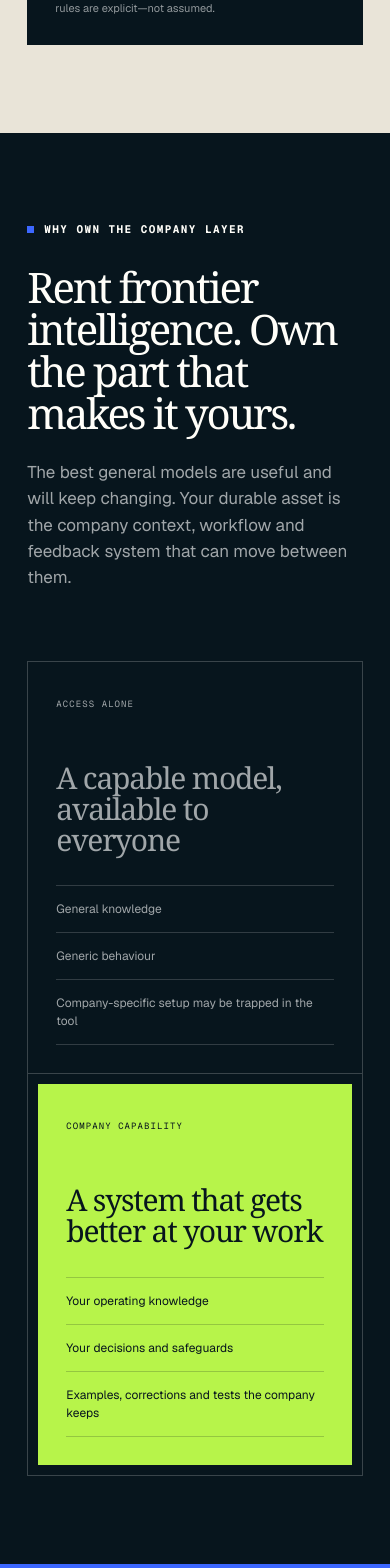
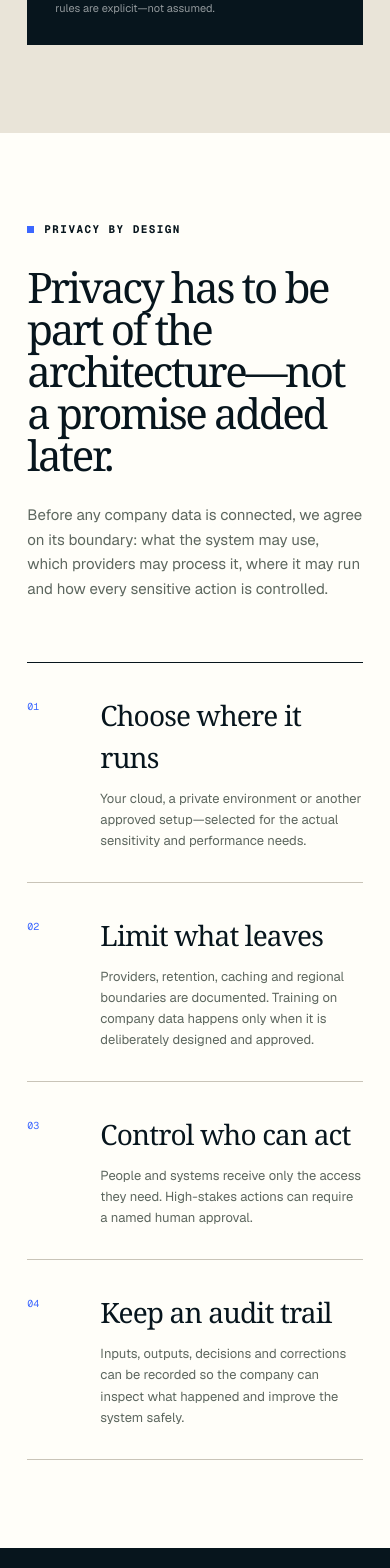
Before and after one commit to yusufhgmail/enterprise-llm, a Next.js app in the folder website/: page /en in a window 390 px wide. Shown: the part 4860-6428 px from the top of the page. Built offline with nearby package versions, Linux system fonts and the light colour scheme.

Commit message:
Add explicit privacy architecture section

```diff
--- a/website/app/en/page.tsx
+++ b/website/app/en/page.tsx
@@ -34,7 +34,7 @@ export default function EnglishHome() {
         <nav aria-label="Primary navigation">
           <a href="#work">What we build</a>
           <a href="#approach">How it works</a>
-          <a href="#why">Why own it</a>
+          <a href="#privacy">Privacy</a>
           <a href="/se" className="language-link" aria-label="Byt till svenska">SV</a>
           <a href="#contact" className="nav-cta">Discuss a system</a>
         </nav>
@@ -129,6 +129,20 @@ export default function EnglishHome() {
         </aside>
       </section>
 
+      <section className="section privacy-section" id="privacy">
+        <div className="privacy-heading">
+          <p className="eyebrow">Privacy by design</p>
+          <h2>Privacy has to be part of the architecture—not a promise added later.</h2>
+          <p>Before any company data is connected, we agree on its boundary: what the system may use, which providers may process it, where it may run and how every sensitive action is controlled.</p>
+        </div>
+        <div className="privacy-controls">
+          <article><span>01</span><div><h3>Choose where it runs</h3><p>Your cloud, a private environment or another approved setup—selected for the actual sensitivity and performance needs.</p></div></article>
+          <article><span>02</span><div><h3>Limit what leaves</h3><p>Providers, retention, caching and regional boundaries are documented. Training on company data happens only when it is deliberately designed and approved.</p></div></article>
+          <article><span>03</span><div><h3>Control who can act</h3><p>People and systems receive only the access they need. High-stakes actions can require a named human approval.</p></div></article>
+          <article><span>04</span><div><h3>Keep an audit trail</h3><p>Inputs, outputs, decisions and corrections can be recorded so the company can inspect what happened and improve the system safely.</p></div></article>
+        </div>
+      </section>
+
       <section className="section ownership-section" id="why">
         <div className="section-heading">
           <p className="eyebrow">Why own the company layer</p>
--- a/website/app/globals.css
+++ b/website/app/globals.css
@@ -98,6 +98,16 @@ a { color: inherit; text-decoration: none; }
 .control-card li::before { color: var(--signal); content: '✓'; left: 0; position: absolute; }
 .control-note { border-top: 1px solid rgba(255,255,255,.13); color: rgba(255,255,255,.56); font-size: 11px; line-height: 1.6; margin: 24px 0 0; padding-top: 22px; }
 
+.privacy-section { background: var(--white); display: grid; gap: clamp(60px, 9vw, 150px); grid-template-columns: .82fr 1.18fr; }
+.privacy-heading { position: sticky; top: 130px; align-self: start; }
+.privacy-heading h2 { font-family: Georgia, 'Times New Roman', serif; font-size: clamp(42px, 4.8vw, 68px); font-weight: 400; letter-spacing: -.055em; line-height: 1; margin: 0; }
+.privacy-heading > p:last-child { color: var(--muted); font-size: 15px; line-height: 1.65; margin: 27px 0 0; max-width: 620px; }
+.privacy-controls { border-top: 1px solid var(--ink); }
+.privacy-controls article { border-bottom: 1px solid var(--line); display: grid; gap: 28px; grid-template-columns: 45px 1fr; padding: 31px 0; }
+.privacy-controls article > span { color: var(--blue); font-family: var(--font-geist-mono), monospace; font-size: 10px; padding-top: 5px; }
+.privacy-controls h3 { font-family: Georgia, 'Times New Roman', serif; font-size: 28px; font-weight: 400; letter-spacing: -.03em; margin: 0; }
+.privacy-controls p { color: var(--muted); font-size: 13px; line-height: 1.62; margin: 10px 0 0; max-width: 620px; }
+
 .ownership-section { background: var(--ink); color: var(--white); }
 .ownership-section .section-heading > p:last-child { color: rgba(255,255,255,.62); }
 .ownership-grid { border: 1px solid rgba(255,255,255,.2); display: grid; grid-template-columns: 1fr 1fr; margin-top: 70px; }
@@ -171,7 +181,8 @@ footer > span { color: rgba(255,255,255,.5); justify-self: end; }
   .system-map { min-height: 650px; }
   .split-section { grid-template-columns: 1fr; }
   .control-card { width: 100%; }
-  .first-system-section, .founder-section, .faq-section { grid-template-columns: 1fr; }
+  .privacy-section, .first-system-section, .founder-section, .faq-section { grid-template-columns: 1fr; }
+  .privacy-heading { position: static; }
   .contact-section { align-items: start; grid-template-columns: 1fr; }
 }
 
--- a/website/app/se/page.tsx
+++ b/website/app/se/page.tsx
@@ -39,7 +39,7 @@ export default function SwedishHome() {
           <span className="brand-mark" aria-hidden="true">F</span><span>First Party Works</span>
         </a>
         <nav aria-label="Huvudmeny">
-          <a href="#work">Vad vi bygger</a><a href="#approach">Så fungerar det</a><a href="#why">Varför äga</a>
+          <a href="#work">Vad vi bygger</a><a href="#approach">Så fungerar det</a><a href="#privacy">Integritet</a>
           <a href="/en" className="language-link" aria-label="Switch to English">EN</a>
           <a href="#contact" className="nav-cta">Diskutera ett system</a>
         </nav>
@@ -101,6 +101,20 @@ export default function SwedishHome() {
         </aside>
       </section>
 
+      <section className="section privacy-section" id="privacy">
+        <div className="privacy-heading">
+          <p className="eyebrow">Inbyggd integritet</p>
+          <h2>Integritet måste sitta i arkitekturen—inte läggas till som ett löfte i efterhand.</h2>
+          <p>Innan någon företagsdata kopplas in bestämmer vi gränsen: vad systemet får använda, vilka leverantörer som får behandla informationen, var den får köras och hur varje känslig åtgärd kontrolleras.</p>
+        </div>
+        <div className="privacy-controls">
+          <article><span>01</span><div><h3>Välj var det körs</h3><p>Ert moln, en privat miljö eller en annan godkänd lösning—vald efter arbetets faktiska behov av säkerhet och prestanda.</p></div></article>
+          <article><span>02</span><div><h3>Begränsa vad som lämnar</h3><p>Leverantörer, lagringstid, cache och regiongränser dokumenteras. Träning på företagsdata sker bara när den är avsiktligt utformad och godkänd.</p></div></article>
+          <article><span>03</span><div><h3>Styr vem som får agera</h3><p>Människor och system får bara den åtkomst de behöver. Åtgärder med stor konsekvens kan kräva godkännande av en namngiven person.</p></div></article>
+          <article><span>04</span><div><h3>Behåll ett granskningsspår</h3><p>Underlag, svar, beslut och korrigeringar kan sparas så att företaget kan se vad som hände och förbättra systemet på ett säkert sätt.</p></div></article>
+        </div>
+      </section>
+
       <section className="section ownership-section" id="why">
         <div className="section-heading"><p className="eyebrow">Varför äga företagslagret</p><h2>Hyr den bästa allmänna intelligensen. Äg delen som gör den till er.</h2><p>De bästa generella modellerna är användbara och kommer fortsätta förändras. Er långsiktiga tillgång är företagskontexten, arbetsflödet och återkopplingen som kan flytta mellan dem.</p></div>
         <div className="ownership-grid">
```
Also changed, not shown: 1 other file (tests, documents, lock files or other folders).
